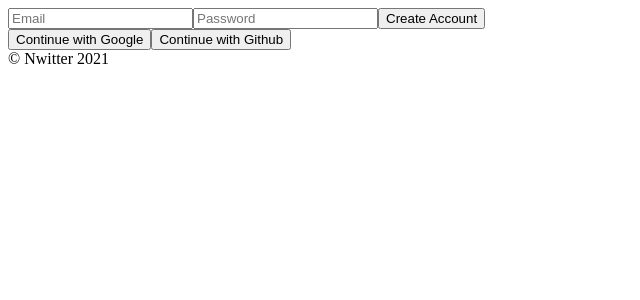
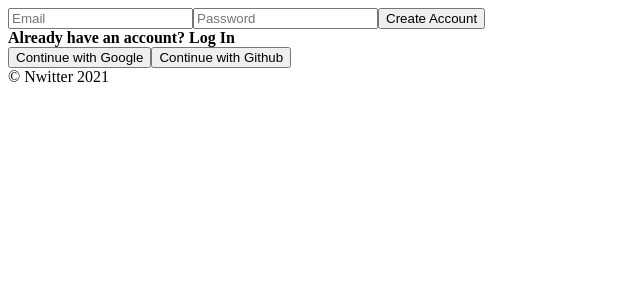
Before and after one commit to ShigatsuEl/nwitter, a React (Create React App) app: page / in a window 1280 px wide. Shown: the top 300 px of the page, without its empty margins (0-640 px from the left). Built offline with nearby package versions, Linux system fonts and the light colour scheme; no server answers.

Commit message:
06.Auth State Change Listener

```diff
--- a/src/App.tsx
+++ b/src/App.tsx
@@ -1,12 +1,25 @@
-import React, { useState } from "react";
+import React, { useEffect, useState } from "react";
 import { Router } from "./routers/router";
 import { authService } from "./fb";
 
 function App() {
-  const [isLoggedIn, setIsLoggedIn] = useState(authService.currentUser);
+  const [init, setInit] = useState(false);
+  const [isLoggedIn, setIsLoggedIn] = useState(false);
+
+  useEffect(() => {
+    authService.onAuthStateChanged((user) => {
+      if (user) {
+        setIsLoggedIn(true);
+      } else {
+        setIsLoggedIn(false);
+      }
+      setInit(true);
+    });
+  }, []);
+
   return (
     <div className="App">
-      <Router isLoggedIn={isLoggedIn} />
+      {init ? <Router isLoggedIn={isLoggedIn} /> : "Initailizing..."}
       <footer>&copy; Nwitter {new Date().getFullYear()}</footer>
     </div>
   );
--- a/src/pages/auth.tsx
+++ b/src/pages/auth.tsx
@@ -4,7 +4,8 @@ import React, { useState } from "react";
 export const Auth = () => {
   const [email, setEmail] = useState("");
   const [password, setPassword] = useState("");
-  const [newAccount, setNewAccount] = useState(true);
+  const [isCreateAccount, setIsCreateAccount] = useState(true);
+  const [error, setError] = useState("");
 
   const onChange = (event: React.ChangeEvent<HTMLInputElement>) => {
     const {
@@ -21,7 +22,7 @@ export const Auth = () => {
     event.preventDefault();
     try {
       let data;
-      if (newAccount) {
+      if (isCreateAccount) {
         data = await authService.createUserWithEmailAndPassword(
           email,
           password
@@ -31,8 +32,12 @@ export const Auth = () => {
       }
       console.log(data);
     } catch (error) {
-      console.log(error);
+      setError(error.message);
     }
+  };
+
+  const toggleMethod = () => {
+    setIsCreateAccount((current) => !current);
   };
 
   return (
@@ -54,8 +59,20 @@ export const Auth = () => {
           required
           onChange={onChange}
         />
-        <input type="submit" value={newAccount ? "Create Account" : "Log In"} />
+        <input
+          type="submit"
+          value={isCreateAccount ? "Create Account" : "Log In"}
+        />
       </form>
+      <span>{error}</span>
+      <h6
+        onClick={toggleMethod}
+        style={{ fontSize: "1rem", margin: 0, cursor: "pointer" }}
+      >
+        {isCreateAccount
+          ? "Already have an account? Log In"
+          : "Don’t have an account? Create account"}
+      </h6>
       <div>
         <button>Continue with Google</button>
         <button>Continue with Github</button>
--- a/src/routers/router.tsx
+++ b/src/routers/router.tsx
@@ -1,11 +1,10 @@
-import firebase from "firebase/app";
 import React from "react";
 import { BrowserRouter, Route, Switch } from "react-router-dom";
 import { Auth } from "../pages/auth";
 import { Home } from "../pages/home";
 
 interface IRouterProps {
-  isLoggedIn: firebase.User | null;
+  isLoggedIn: boolean;
 }
 
 export const Router: React.FC<IRouterProps> = ({ isLoggedIn }) => {
```
